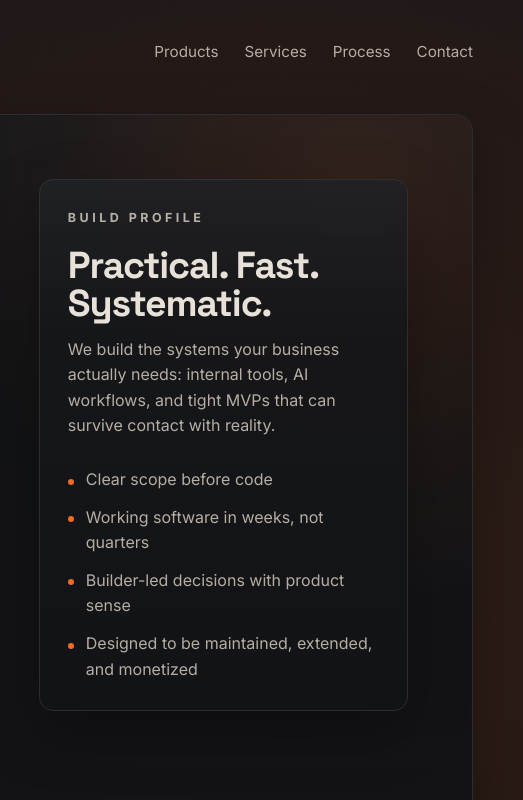
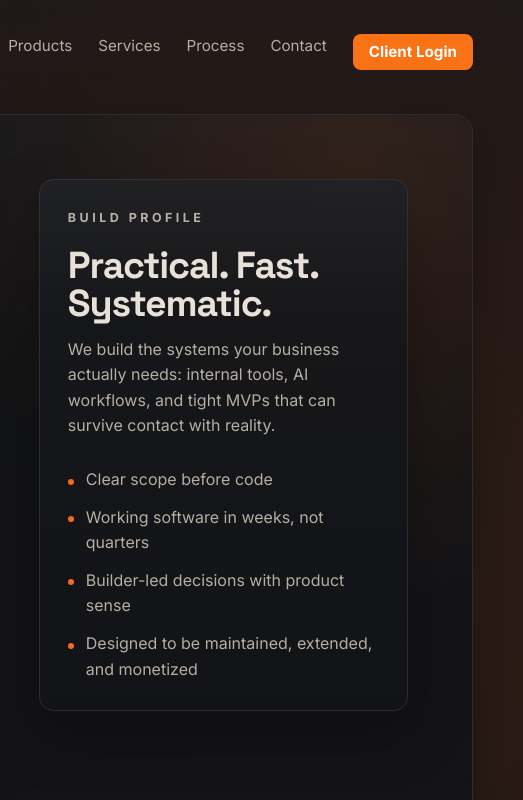
Before and after one commit to helion-industries/helionforge-site, a plain HTML site: page index.html in a window 1280 px wide. Shown: the top 800 px of the page, 757-1280 px from the left. Drawn offline with Linux system fonts and the light colour scheme.

Commit message:
feat: add Client Login button to nav, link to portal.helionforge.com
- Orange CTA button in nav bar
- Links to portal.helionforge.com (SSO client portal)

```diff
--- a/index.html
+++ b/index.html
@@ -28,6 +28,7 @@
           <a href="#services">Services</a>
           <a href="#process">Process</a>
           <a href="#contact">Contact</a>
+          <a href="https://portal.helionforge.com" class="nav-login-btn">Client Login</a>
         </nav>
       </header>
 
--- a/styles.css
+++ b/styles.css
@@ -102,6 +102,20 @@ a {
 .service-card a:hover,
 .service-card a:focus-visible {
   color: var(--text);
+}
+
+.nav-login-btn {
+  padding: 6px 16px;
+  background: #F97316;
+  color: #fff !important;
+  border-radius: 8px;
+  font-weight: 700;
+  font-size: 0.9rem;
+  transition: background 0.15s;
+}
+.nav-login-btn:hover {
+  background: #ea6d10 !important;
+  color: #fff !important;
 }
 
 .panel {
```
